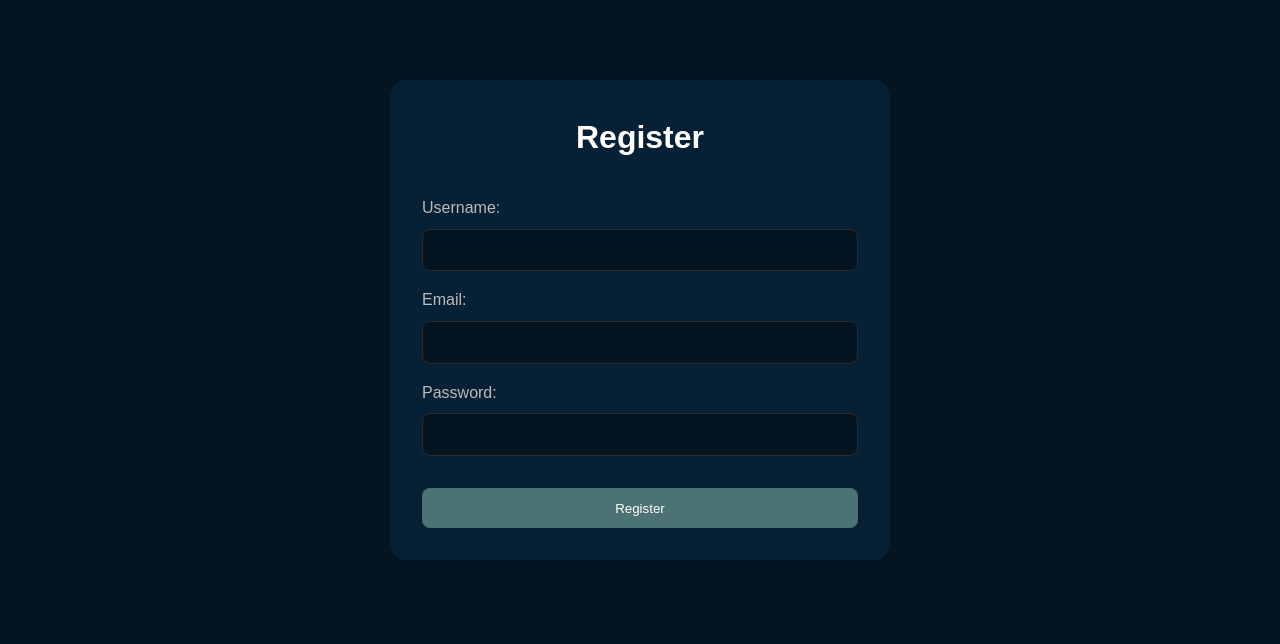
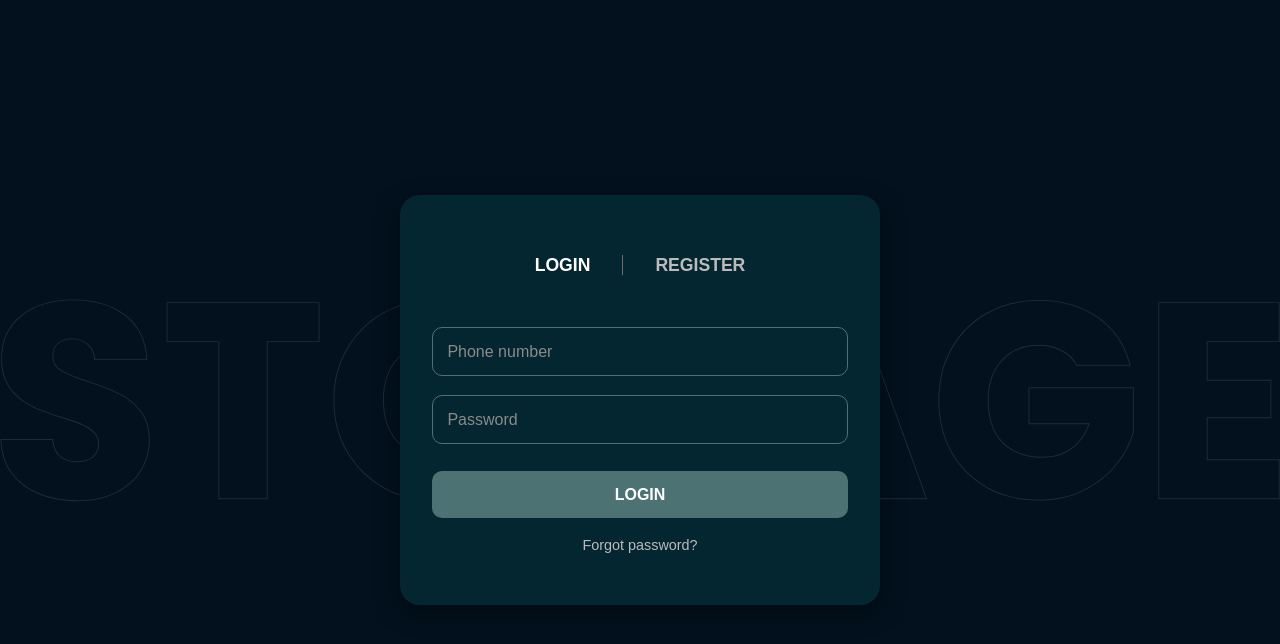
Before and after one commit to D3c0deM3/SStore-web-platform, a React (Create React App) app: page /signin in a window 1280 px wide. Shown: the top 644 px of the page. Built offline with nearby package versions, Linux system fonts and the light colour scheme.

Commit message:
login-page added

```diff
--- a/src/pages/RegistrationPage.jsx
+++ b/src/pages/RegistrationPage.jsx
@@ -2,23 +2,20 @@ import "../styles/RegistrationPage.css";
 
 const RegistrationPage = () => {
   return (
-    <div className="registration-page">
-      <h1>Register</h1>
-      <form>
-        <div>
-          <label htmlFor="username">Username:</label>
-          <input type="text" id="username" name="username" />
+    <div className="registration-container">
+      <div className="form-card">
+        <div className="tabs">
+          <span className="tab active">LOGIN</span>
+          <div className="divider"></div>
+          <span className="tab">REGISTER</span>
         </div>
-        <div>
-          <label htmlFor="email">Email:</label>
-          <input type="email" id="email" name="email" />
-        </div>
-        <div>
-          <label htmlFor="password">Password:</label>
-          <input type="password" id="password" name="password" />
-        </div>
-        <button type="submit">Register</button>
-      </form>
+        <form className="form">
+          <input type="tel" placeholder="Phone number" />
+          <input type="password" placeholder="Password" />
+          <button type="submit">LOGIN</button>
+        </form>
+        <div className="forgot-password">Forgot password?</div>
+      </div>
     </div>
   );
 };
--- a/src/styles/RegistrationPage.css
+++ b/src/styles/RegistrationPage.css
@@ -1,49 +1,125 @@
-.registration-page {
-  max-width: 500px;
-  margin: 5rem auto;
-  padding: 2rem;
-  background-color: #062135;
-  border-radius: 16px;
-  text-align: center;
+.registration-container {
+  position: relative;
+  height: 100vh;
+  width: 100%;
+  background-color: #02111d;
+  display: flex;
+  justify-content: center;
+  align-items: center;
+  overflow: hidden;
 }
 
-.registration-page h1 {
-  color: #ffffff;
-  margin-bottom: 2rem;
+.registration-container::before {
+  content: "";
+  position: absolute;
+  top: 0;
+  left: 0;
+  height: 100%;
+  width: 100%;
+  background-image: url("../assets/registration-page/storage-text.svg");
+  background-size: contain;
+  background-position: center;
+  background-repeat: no-repeat;
+  opacity: 0.4;
+  z-index: 0;
 }
 
-.registration-page form {
+.form-card {
+  position: relative;
+  z-index: 1;
+  background-color: #042631;
+  padding: 3rem 2rem;
+  border-radius: 20px;
+  width: 90%;
+  height: auto;
+  max-width: 480px;
+  box-shadow: 0 8px 24px rgba(0, 0, 0, 0.4);
   display: flex;
   flex-direction: column;
-  gap: 1rem;
+  align-items: center;
+  box-sizing: border-box;
 }
 
-.registration-page label {
-  color: #bbbbbb;
-  text-align: left;
-  display: block;
-  margin-bottom: 0.5rem;
+.tabs {
+  display: flex;
+  align-items: center;
+  justify-content: center;
+  margin-bottom: 2.5rem;
+  color: #bbb;
+  font-weight: bold;
+  font-size: 1.1rem;
 }
 
-.registration-page input {
-  width: 100%;
-  padding: 0.8rem;
-  border: 1px solid #2c2c2c;
-  border-radius: 8px;
-  background-color: #041421;
-  color: #e0e0e0;
+.tab {
+  padding: 0.5rem 1rem;
+  cursor: pointer;
+  transition: color 0.3s;
 }
 
-.registration-page button {
+.tab.active {
+  color: #ffffff;
+}
+
+.divider {
+  width: 1px;
+  height: 20px;
+  background-color: #6c6c6c;
+  margin: 0 1rem;
+}
+
+.form {
+  width: 100%;
+  display: flex;
+  flex-direction: column;
+  gap: 1.2rem;
+}
+
+.form input {
+  width: 100%;
+  padding: 0.9rem;
+  background-color: #042631; /* same as card */
+  border: 1px solid #4c7273;
+  border-radius: 10px;
+  color: #e0e0e0;
+  font-size: 1rem;
+  transition: border-color 0.3s, background-color 0.3s;
+}
+
+.form input::placeholder {
+  color: #8a8a8a;
+}
+
+.form input:focus {
+  border-color: #6ca0a0;
+  outline: none;
+}
+
+.form button {
   background-color: #4c7273;
   color: #ffffff;
-  padding: 0.8rem;
+  padding: 0.9rem;
   border: none;
-  border-radius: 8px;
+  border-radius: 10px;
   cursor: pointer;
-  margin-top: 1rem;
+  margin-top: 0.5rem;
+  font-weight: bold;
+  font-size: 1rem;
+  transition: background-color 0.3s;
 }
 
-.registration-page button:hover {
+.form button:hover {
   background-color: #6ca0a0;
 }
+
+.forgot-password {
+  margin-top: 1rem;
+  font-size: 0.9rem;
+  color: #bbb;
+  cursor: pointer;
+  transition: color 0.3s;
+}
+
+.forgot-password:hover {
+  color: #ffffff;
+  text-decoration: underline;
+}
```
Also changed, not shown: src/assets/registration-page/storage-text.svg (added).
